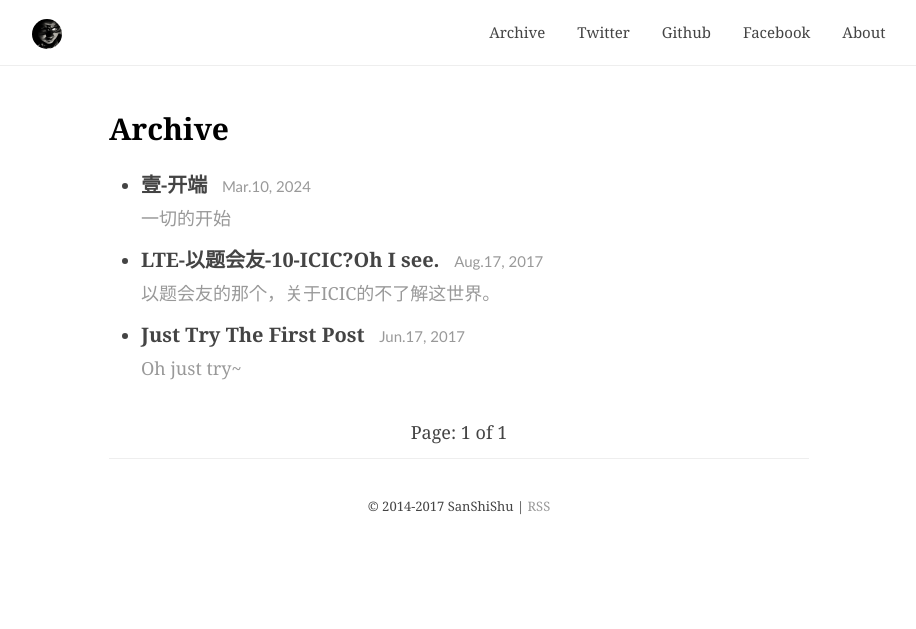
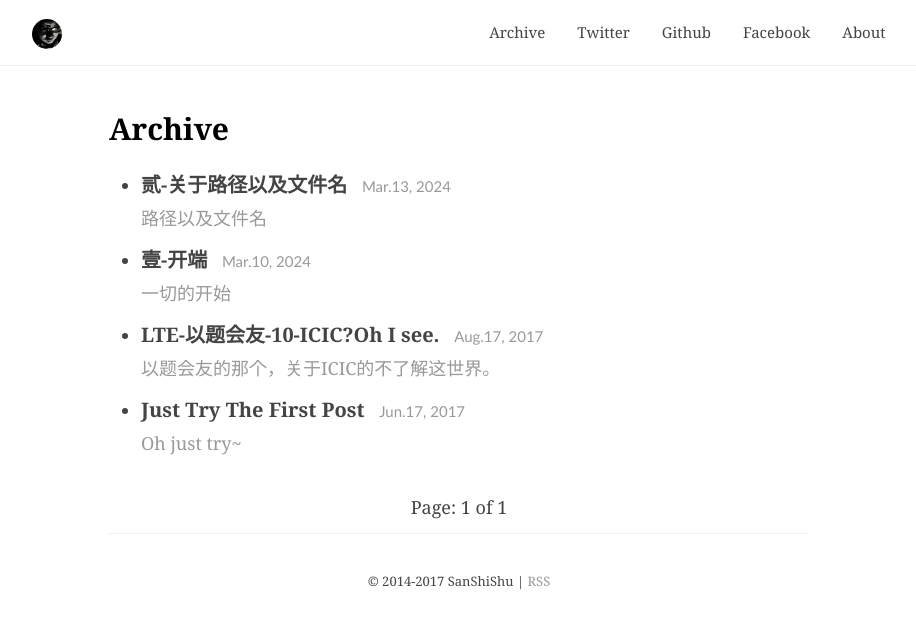
Before and after one commit to BerryBC/berrybc.github.io, a Jekyll site: the page built from archive/index.html, in a window 1280 px wide. Shown: the top 629 px of the page, without its empty margins (181-1097 px from the left). Built offline with Jekyll 4.4.1, drawn with Linux system fonts in a browser that asks for light colours; the list of posts is cut into pages by our own code; comment, search, counter and statistics services are not loaded; some of the changed lines change nothing that is shown.

Commit message:
就简单提交以下一篇

`````diff
--- /dev/null
+++ b/_posts/2024-03-13-About-path-filename.markdown
@@ -0,0 +1,121 @@
+---
+layout: post
+title:  贰-关于路径以及文件名
+date:   2024-03-13 15:45:14 +0800
+categories: 三世书记录
+author: 崔秉龙
+location: Guangzhou, China
+description: 路径以及文件名
+tail: 就是完成了
+---
+# 1、为什么是路径以及文件名？
+
+你猜呢？
+
+这东西是很可怕的，特别是你用```Windows```用多了，你会发现对于这方面的处理简直是喵了狗，**大小写不分、文件名或目录名有空格、建立特别深的文件夹.......**这种情况一大堆。当在```Linux```上时，就会发现建立的程序莫名其妙的失败、想复制修改文件特别麻烦等情况。特别还有相对绝对这种概念真太他喵烦躁了。
+
+所以对于烦躁的东西我觉得是比较好说的，所以先说路径。
+
+# 2、文件大小写
+
+其实这东西在```Windows```里面是根本不用在意的东西，可是在```Linux```就悲剧了，就好像：
+
+```
+zhifu.JPG
+跟
+zhifu.jpg
+```
+
+这两个文件，在```Windows```下是表达同一个文件，但在```Linux```上，他们是两个不同的文件！
+
+（虽然这是常识）
+
+但就因为这个文件名大小写的原因我耗费了1个小时的时间去找为什么。
+
+# 3、相对路径、绝对路径
+
+基本在中国从小学过```DOS```的人都知道  ```CD ..```  这个意思是返回上级目录，然后对于路径来说， ```..``` 是代表上级目录，但基本对于没用过```Linux```的人来说 ```/``` 这个符号其实没什么人知道是根目录的意思，对于```Windows```根目录是酱紫的 ```C:\``` 。
+
+1. ```/ste```
+    - 表征绝对路径下的根目录；
+    - 在```Linux```下，它是代表系统根目录下的```ste文件或文件夹```，无论你当前在哪个目录，他都指向根目录的```ste文件或文件夹```；
+    - 在```网站```里，它是代表网站根目录下的ste，无论你当前是在```https://sanshishu.top/photo/album?dir=iPhoneSE```还是在```https://sanshishu.top/bbs```，它都是指向```https://sanshishu.top/ste```的。
+
+2. ```../ste```
+    - 表示相对于当前文件夹的```上一级目录```；
+    - 在```Linux```下，如果你当前在```/home/BerryBC/hellobaby/loveyou```，他是指向```/home/BerryBC/hellobaby/ste```；
+    - 在```网站```里，当前在```https://sanshishu.top/bbs```的话，它是指向```https://sanshishu.top/ste```，如果你在```https://sanshishu.top/photo/album?dir=iPhoneSE```，它是指向```https://sanshishu.top/photo/ste```。
+    - 当然```..```是可以叠加的，例如你当前在```/home/BerryBC/hellobaby/loveyou```，这个时候你用```cd ../../baby```，就到达了```/home/BerryBC/baby```
+
+3. ```./ste``` 类似但不等价于 ```ste```
+    - 现在说明比较尴尬；
+    - 在```网站```里表示当前目录下的```ste文件或文件夹```，例如以下是等价的：
+    ```html
+    <img src="./images/me.JPG" >
+    上下是等价的
+    <img src="images/me.JPG" >
+    ```
+   - 但在```Linux```下，```./nginx```与```nginx```不一定是等价的：
+    ```Bash
+    --假如nginx是一个文件夹，那么：
+    cd ./nginx
+    以及
+    cd nginx
+    是等价的
+    ----------
+    --但加入nginx是一个可执行文件时
+    nginx
+        -bash nginx: command not found
+    ./nginx
+        nginx: [alert]
+    ````
+
+    明显看到直接执行```nginx```是没有办法执行这个文件，需要用```./nginx```才行，这个其实需要定义[环境变量(只是随手一搜，我不知道说得好不好)](https://blog.csdn.net/LF_2016/article/details/53843580)。
+
+    就是说，作为一个路径，有没有```./```其实是一样的，但如果需要执行文件的话就不一样了。
+
+4. ```/```
+    - 当然这个就是绝对路径的根目录了。无论```网站```（例如直接返回```https://sanshishu.top/```）还是```操作系统```（直接返回根目录，```Linux```为返回到```/```目录，```Windows```为返回到```C:\```目录）。
+
+5. ```~/```
+    - 这个呢！紧张了，因为你在```ASP.net```以及```Linux```里面是完全两回事！！
+    - 在```ASP.net```里面，他代表当前```Web应用程序```的目录，详情可以参看[一个论坛帖子]([/photo/InPost/14763760-819d378c30955ae3.png](https://bbs.csdn.net/topics/390684664/))。
+    > 你有一个网站，你在iis里面发布为www.abc.com，这是一个网站，然后你又做了一个网站，在iis里面你是以虚拟目录放在www.abc.com下的（就是你是在www.abc.com下右键，新建虚拟目录这样形式），比如虚拟目录名称叫test，那么这时候两个路径就不一样了，比如你这个 test虚拟目录下有一个images文件夹，文件夹里面有一个bg.jpg，那么你访问的时候其实是www.abc.com/test/images/bg.jpg，这个时候，你在test程序里面的路径如果引用这个图片的时候用的是~/images/bg.jpg是没有任何问题的，但是如果你引用的是/images/bg.jpg那就表示引用的是www.abc.com/images/bg.jpg
+
+    - 在```Linux```里面呢（其实```Windows```的```PowerShell```也一样），他代表当前用户的目录，我登陆```Linux```后无论屈到哪个目录，只需要```cd ~/```就能返回到```/home/用户名```这个目录下（还有什么骚操作我没查哦，管他呢）。
+
+# 4、用Nginx反向代理后的路径处理
+
+因为我选用的建站方案是比较奇怪的（其实就是懒惰），逻辑如下图：
+![好尴尬的图片](/photo/InPost/14763760-819d378c30955ae3.png)
+我的BBS以及Photo分别是两个```Express```工程，然后分别是开放在3081端口以及3082端口，再用```Nginx```反向代理到本地的这两个端口。还有部分静态文件（如顶级页面的index文件等）。
+
+但！问题来了！
+
+1. **相对路径的使用情况**
+2. 因为在单工程调试的时候，我引用的所有```css```以及```js```文件都是用绝对路径的，但当放到网站上的时候，绝对路径却变成了引用静态文件部分（就是网站根目录下的），例如：
+    ```html
+    --当我源码为
+    <script src="/javascripts/main.js" type="text/javascript"></script>
+
+    --在单工程调试时我是引用了
+
+    https://127.0.0.1:3081/javascripts/main.js
+
+    --放到网站上我本来想引用
+
+    https://sanshishu.top/bbs/javascripts/main.js
+
+    --却变成了引用
+
+    https://sanshishu.top/javascripts/main.js
+
+    ```
+    这个时候因为引用```js```时在路径前使用了```/```，所以变成了绝对路径。在单工程调试的时候是完全没问题，可是在```Nginx```使用了```反向代理```之后，就引用错了位置。
+
+3. **反向代理设置**
+    这个是```Nginx```里面设置反向代理之后请求路径的转换问题，很复杂（因为我也不是很懂）。
+
+# 5、完事
+
+基本有问题的就都有问题，虽然都是基本功问题，可是写一次记录就很有助于由意识过度到潜意识这个过程，不是么？
`````
Also changed, not shown: _posts/2024-03-10-One-Begin.markdown (+8 -0 lines), photo/InPost/14763760-819d378c30955ae3.png (added).
